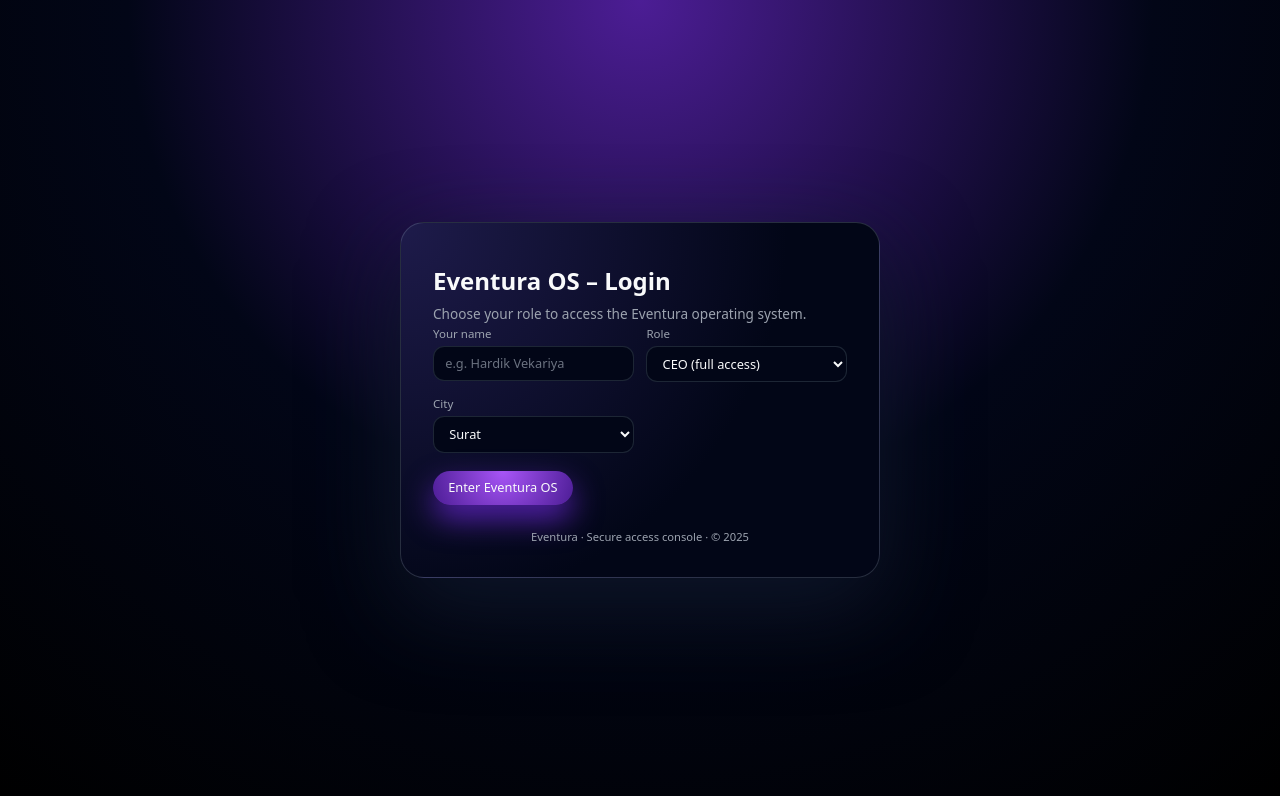
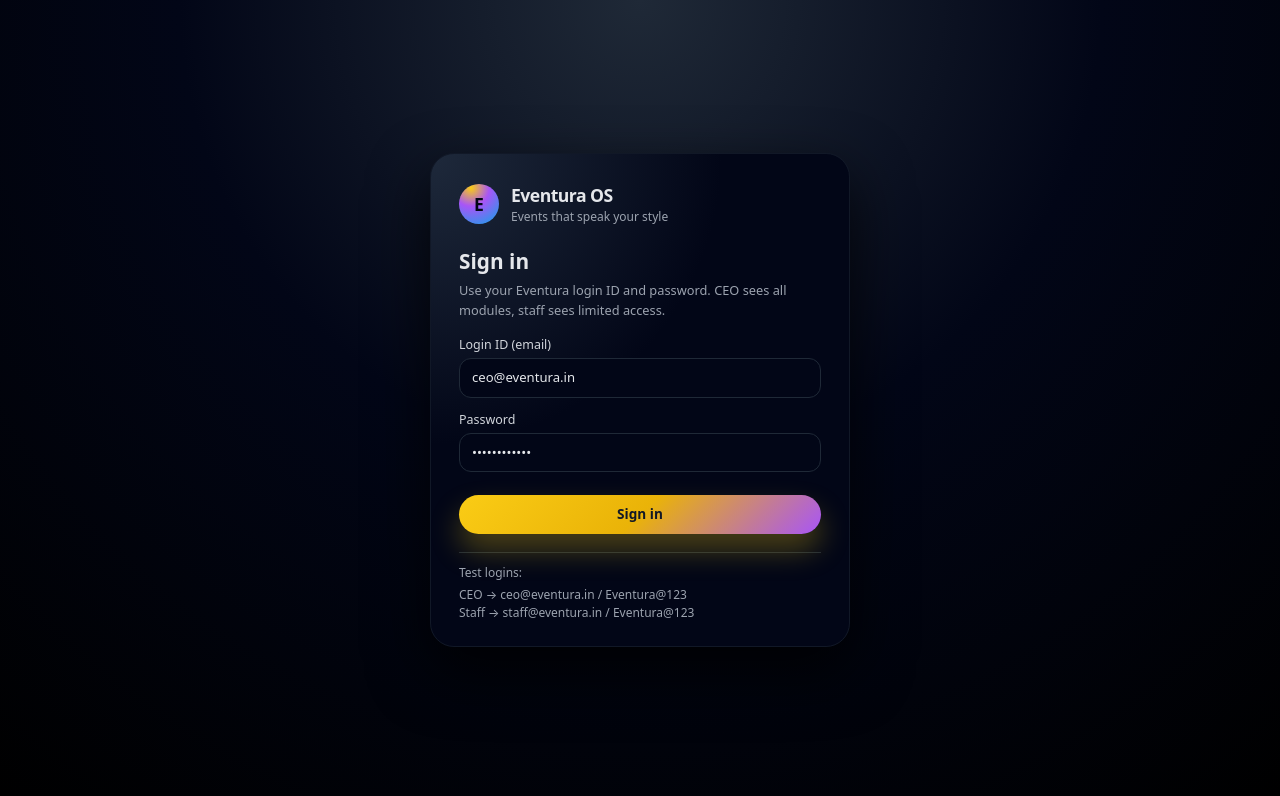
Before and after one commit to hardikvekariya799-cpu/eventura-web, a Next.js app: page /login in a window 1280 px wide. Shown: the top 796 px of the page. Built offline with nearby package versions, Linux system fonts and the light colour scheme.

Commit message:
Add email + password login for Eventura OS

```diff
--- a/app/login/page.tsx
+++ b/app/login/page.tsx
@@ -1,99 +1,284 @@
 "use client";
 
 import React, { useState } from "react";
-import { useRouter } from "next/navigation";
 
 type Role = "CEO" | "Staff";
-type User = { name: string; role: Role; city: string };
+
+type UserRecord = {
+  email: string;
+  password: string;
+  name: string;
+  role: Role;
+  city: string;
+};
+
+type StoredUser = {
+  name: string;
+  role: Role;
+  city: string;
+};
 
 const USER_KEY = "eventura-user";
 
+/**
+ * Predefined users for now (you can change these)
+ *
+ * CEO LOGIN:
+ *   Email: ceo@eventura.in
+ *   Password: Eventura@123
+ *
+ * STAFF LOGIN:
+ *   Email: staff@eventura.in
+ *   Password: Eventura@123
+ */
+const USERS: UserRecord[] = [
+  {
+    email: "ceo@eventura.in",
+    password: "Eventura@123",
+    name: "Hardik Vekariya",
+    role: "CEO",
+    city: "Surat",
+  },
+  {
+    email: "staff@eventura.in",
+    password: "Eventura@123",
+    name: "Event Manager",
+    role: "Staff",
+    city: "Surat",
+  },
+];
+
 export default function LoginPage() {
-  const router = useRouter();
-  const [name, setName] = useState("");
-  const [role, setRole] = useState<Role>("CEO");
-  const [city, setCity] = useState("Surat");
+  const [email, setEmail] = useState("ceo@eventura.in");
+  const [password, setPassword] = useState("Eventura@123");
+  const [error, setError] = useState<string | null>(null);
 
   function handleSubmit(e: React.FormEvent) {
     e.preventDefault();
-    if (!name.trim()) {
-      alert("Please enter your name");
+    setError(null);
+
+    const trimmedEmail = email.trim().toLowerCase();
+    const trimmedPass = password.trim();
+
+    const found = USERS.find(
+      (u) =>
+        u.email.toLowerCase() === trimmedEmail && u.password === trimmedPass
+    );
+
+    if (!found) {
+      setError("Invalid login ID or password. Please try again.");
       return;
     }
 
-    const user: User = { name: name.trim(), role, city };
+    const storedUser: StoredUser = {
+      name: found.name,
+      role: found.role,
+      city: found.city,
+    };
+
     if (typeof window !== "undefined") {
-      window.localStorage.setItem(USER_KEY, JSON.stringify(user));
+      window.localStorage.setItem(USER_KEY, JSON.stringify(storedUser));
+      // Go to dashboard
+      window.location.href = "/";
     }
-
-    router.push("/");
   }
 
   return (
-    <main className="eventura-page">
-      <div className="eventura-login-shell">
-        <h1 className="eventura-title">Eventura OS – Login</h1>
-        <p className="eventura-subtitle">
-          Choose your role to access the Eventura operating system.
+    <main
+      style={{
+        minHeight: "100vh",
+        display: "flex",
+        alignItems: "center",
+        justifyContent: "center",
+        background:
+          "radial-gradient(circle at top, #1f2937 0, #020617 45%, #000 100%)",
+        color: "#e5e7eb",
+        fontFamily:
+          'system-ui, -apple-system, BlinkMacSystemFont, "Segoe UI", sans-serif',
+        padding: "1.5rem",
+      }}
+    >
+      <div
+        style={{
+          width: "100%",
+          maxWidth: "420px",
+          background:
+            "radial-gradient(circle at top left, #1e293b 0, #020617 45%)",
+          borderRadius: "1.5rem",
+          padding: "1.75rem 1.75rem 1.5rem",
+          border: "1px solid #111827",
+          boxShadow: "0 24px 60px rgba(0,0,0,0.8)",
+        }}
+      >
+        <div style={{ display: "flex", alignItems: "center", marginBottom: "1.25rem", gap: "0.75rem" }}>
+          <div
+            style={{
+              width: "40px",
+              height: "40px",
+              borderRadius: "999px",
+              background:
+                "radial-gradient(circle at 30% 10%, #facc15 0, #a855f7 40%, #0ea5e9 100%)",
+              display: "flex",
+              alignItems: "center",
+              justifyContent: "center",
+              fontWeight: 700,
+              fontSize: "1.1rem",
+              color: "#020617",
+            }}
+          >
+            E
+          </div>
+          <div>
+            <div
+              style={{
+                fontSize: "1.1rem",
+                fontWeight: 600,
+                letterSpacing: "-0.03em",
+              }}
+            >
+              Eventura OS
+            </div>
+            <div style={{ fontSize: "0.75rem", color: "#9ca3af" }}>
+              Events that speak your style
+            </div>
+          </div>
+        </div>
+
+        <h1
+          style={{
+            fontSize: "1.3rem",
+            fontWeight: 600,
+            marginBottom: "0.25rem",
+          }}
+        >
+          Sign in
+        </h1>
+        <p
+          style={{
+            fontSize: "0.8rem",
+            color: "#9ca3af",
+            marginBottom: "1rem",
+          }}
+        >
+          Use your Eventura login ID and password. CEO sees all modules, staff
+          sees limited access.
         </p>
 
-        <form onSubmit={handleSubmit} className="eventura-form">
-          <div className="eventura-form-grid">
-            <div className="eventura-field">
-              <label className="eventura-label" htmlFor="name">
-                Your name
+        {error && (
+          <div
+            style={{
+              marginBottom: "0.8rem",
+              padding: "0.55rem 0.7rem",
+              borderRadius: "0.75rem",
+              fontSize: "0.78rem",
+              background: "rgba(248, 113, 113, 0.1)",
+              border: "1px solid rgba(248, 113, 113, 0.5)",
+              color: "#fecaca",
+            }}
+          >
+            {error}
+          </div>
+        )}
+
+        <form onSubmit={handleSubmit} style={{ display: "grid", gap: "0.8rem" }}>
+          <div>
+            <label
+              htmlFor="email"
+              style={{
+                display: "block",
+                fontSize: "0.78rem",
+                marginBottom: "0.25rem",
+                color: "#d1d5db",
+              }}
+            >
+              Login ID (email)
             </label>
             <input
-                id="name"
-                className="eventura-input"
-                value={name}
-                onChange={(e) => setName(e.target.value)}
-                placeholder="e.g. Hardik Vekariya"
+              id="email"
+              type="email"
+              autoComplete="username"
+              value={email}
+              onChange={(e) => setEmail(e.target.value)}
+              style={{
+                width: "100%",
+                borderRadius: "0.75rem",
+                padding: "0.55rem 0.75rem",
+                fontSize: "0.82rem",
+                backgroundColor: "#020617",
+                border: "1px solid #1f2937",
+                color: "#e5e7eb",
+                outline: "none",
+              }}
             />
           </div>
 
-            <div className="eventura-field">
-              <label className="eventura-label" htmlFor="role">
-                Role
+          <div>
+            <label
+              htmlFor="password"
+              style={{
+                display: "block",
+                fontSize: "0.78rem",
+                marginBottom: "0.25rem",
+                color: "#d1d5db",
+              }}
+            >
+              Password
             </label>
-              <select
-                id="role"
-                className="eventura-select"
-                value={role}
-                onChange={(e) => setRole(e.target.value as Role)}
-              >
-                <option value="CEO">CEO (full access)</option>
-                <option value="Staff">Staff (Events + Leads only)</option>
-              </select>
+            <input
+              id="password"
+              type="password"
+              autoComplete="current-password"
+              value={password}
+              onChange={(e) => setPassword(e.target.value)}
+              style={{
+                width: "100%",
+                borderRadius: "0.75rem",
+                padding: "0.55rem 0.75rem",
+                fontSize: "0.82rem",
+                backgroundColor: "#020617",
+                border: "1px solid #1f2937",
+                color: "#e5e7eb",
+                outline: "none",
+              }}
+            />
           </div>
 
-            <div className="eventura-field">
-              <label className="eventura-label" htmlFor="city">
-                City
-              </label>
-              <select
-                id="city"
-                className="eventura-select"
-                value={city}
-                onChange={(e) => setCity(e.target.value)}
+          <button
+            type="submit"
+            style={{
+              marginTop: "0.6rem",
+              width: "100%",
+              borderRadius: "999px",
+              padding: "0.6rem 0.75rem",
+              fontSize: "0.85rem",
+              fontWeight: 600,
+              border: "none",
+              cursor: "pointer",
+              background:
+                "linear-gradient(135deg, #facc15, #eab308, #a855f7)",
+              color: "#111827",
+              boxShadow: "0 16px 30px rgba(250, 204, 21, 0.3)",
+            }}
           >
-                <option>Surat</option>
-                <option>Ahmedabad</option>
-                <option>Rajkot</option>
-              </select>
-            </div>
-          </div>
-
-          <div className="eventura-actions">
-            <button type="submit" className="eventura-button">
-              Enter Eventura OS
+            Sign in
           </button>
-          </div>
         </form>
 
-        <footer className="eventura-footer">
-          Eventura · Secure access console · © {new Date().getFullYear()}
-        </footer>
+        <div
+          style={{
+            marginTop: "1.1rem",
+            paddingTop: "0.7rem",
+            borderTop: "1px solid #1f2937",
+            fontSize: "0.75rem",
+            color: "#9ca3af",
+          }}
+        >
+          <div style={{ marginBottom: "0.25rem", fontWeight: 500 }}>
+            Test logins:
+          </div>
+          <div>CEO → ceo@eventura.in / Eventura@123</div>
+          <div>Staff → staff@eventura.in / Eventura@123</div>
+        </div>
       </div>
     </main>
   );
```
Lines whose indentation alone changed are shown as unchanged.
